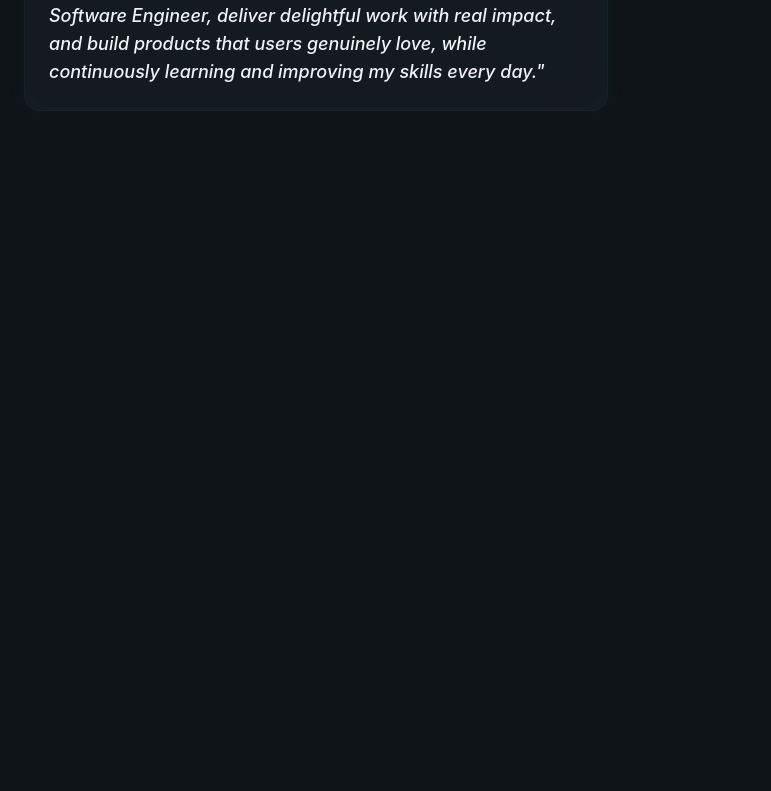
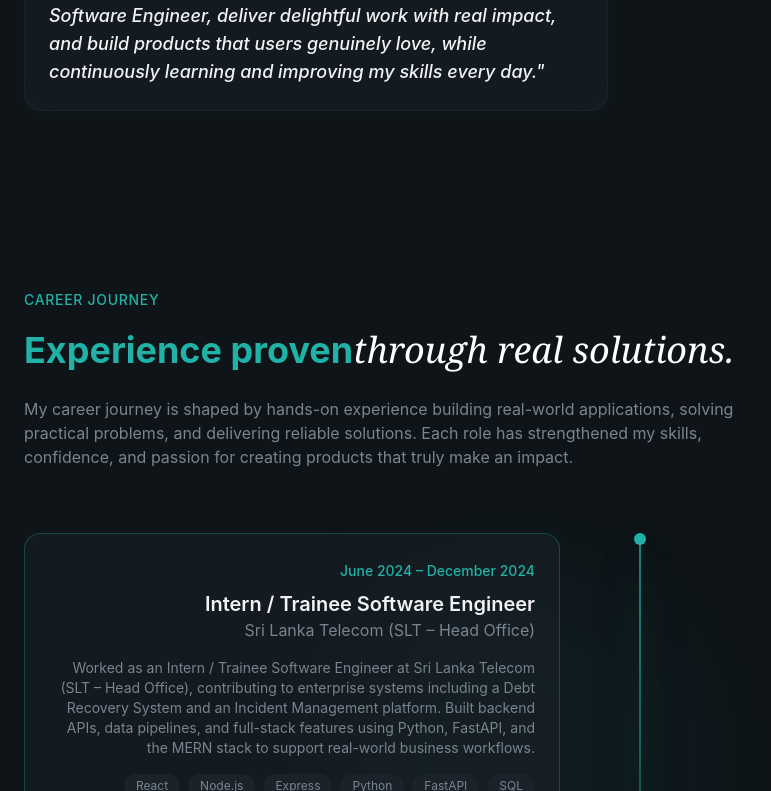
Before and after one commit to tharindutsb/Tharindu_Balasooriya_portfolio, a React (Vite) app: page / in a window 1280 px wide. Shown: the part 2009-2800 px from the top of the page, without its empty margins (0-771 px from the left). Before the commit the page ends 2208 px from the top, so only its background shows below. Built offline with nearby package versions, Linux system fonts and the light colour scheme.

Commit message:
career time line created

```diff
--- a/src/components/AnimatedBorderButton.jsx
+++ b/src/components/AnimatedBorderButton.jsx
@@ -1,6 +1,6 @@
 import { Download } from "lucide-react";
 
-export const AnimatedBorderButton = () => {
+export const AnimatedBorderButton = ({children}) => {
   return (
     <button
       // href={href}
@@ -36,9 +36,9 @@ export const AnimatedBorderButton = () => {
         />
       </svg>
 
-      <span className="relative flex items-center gap-2">
-        <Download />
-        Download CV
+      <span className="relative flex items-center gap-2 justify-center">
+        {children}
+
       </span>
     </button>
   );
--- a/src/index.css
+++ b/src/index.css
@@ -162,6 +162,13 @@
     box-shadow: 0 0 20px color-mix(in srgb, #26c4b8 20%, transparent);
   }
 
+  .timeline-glow{
+    box-shadow: 0 0 40px
+      color-mix(in srgb,var(--color-primary)35%,transparent),
+    0 0 80px color-mix(in srgb,var(--color-primary)25%,transparent);
+
+  }
+
 
 
 
--- a/src/sections/Experience.jsx
+++ b/src/sections/Experience.jsx
@@ -1,6 +1,81 @@
+
+const experiences = [
+  {
+    period: "June 2024 – December 2024",
+    role: "Intern / Trainee Software Engineer",
+    company: "Sri Lanka Telecom (SLT – Head Office)",
+    description: "Worked as an Intern / Trainee Software Engineer at Sri Lanka Telecom (SLT – Head Office), contributing to enterprise systems including a Debt Recovery System and an Incident Management platform. Built backend APIs, data pipelines, and full-stack features using Python, FastAPI, and the MERN stack to support real-world business workflows.",
+    technologies: ["React", "Node.js", "Express", "Python", "FastAPI", "SQL", "MongoDB", "REST APIs", "Swagger", "Postman", "Git"],
+    current: false,
+  },
+    {
+    period: "June 2021 – December 2025",
+    role: "Undergraduate Software Engineer",
+    company: "Sri Lanka Technological Campus",
+    description: "Worked as an Intern / Trainee Software Engineer at Sri Lanka Telecom (SLT – Head Office), contributing to enterprise systems including a Debt Recovery System and an Incident Management platform. Built backend APIs, data pipelines, and full-stack features using Python, FastAPI, and the MERN stack to support real-world business workflows.",
+    technologies: ["React", "Node.js", "Express", "Python", "FastAPI", "SQL", "MongoDB", "REST APIs", "Swagger", "Postman", "Git"],
+    current: false,
+  },
+]
 export const Experience = () => {
+
   return (
-    <section>
+    <section id="experience" className="py-22 relative overflow-hidden">
+      <div className="absolute top-1/2 left-1/4 w-96 h-96 bg-primary/5 rounded-full blur-3xl -translate-y-1/2 "/>
+
+      <div className="container mx-auto px-6 relative z-10  ">
+        {/* Section Header */}
+        <div className="max-w-3xl mb-16 ">
+          <span className="text-secondary-foreground text-sm font-medium tracking-wider uppercase animate-fade-in">Career Journey</span>
+          <h2 className="text-3xl md:text-4xl font-bold leading-tight animate-fade-in delay-100 text-secondary-foreground mt-4 mb-6">Experience proven
+
+            <span className="font-serif italic font-normal text-white">through real solutions.</span></h2>
+
+          <p className="text-muted-foreground animate-fade-in animation-delay-200">
+              My career journey is shaped by hands-on experience building real-world applications, solving practical problems, and delivering reliable solutions. Each role has strengthened my skills, confidence, and passion for creating products that truly make an impact.
+          </p>
+
+        </div>
+      </div>
+      {/* Timeline */}
+      <div className="relative container mx-auto px-6">
+        <div className="timeline-glow absolute left-6 md:left-1/2 top-0 bottom-0 w-[2px] bg-gradient-to-b from-primary/70 via-primary/30 to-transparent md:-translate-x-1/2 shadow-[0_0_25px_rgba(32,178,166,0.8)]"/>
+
+          {/* Experience Items */}
+          <div className="space-y-12">
+          {experiences.map((exp, idx) => (
+            <div key={idx}className="relative grid md:grid-cols-2 gap-8 animate-fade-in animation-delay-300"
+            style={{
+              animationDelay:`${(idx + 1)*150 }ms`
+            }}>
+              {/* timeline dot */}
+              <div className="absolute left-0 md:left-1/2 top-0 w-3 h-3 bg-primary rounded-full -translate-x-1/2 ring-background z-10 flex items-center justify-center">
+              {exp.current && <span className="absolute inset-0 bg-primary rounded-full bg-primary animate-ping opacity-75 "/>}
+              </div>
+              {/* content */}
+              <div className={`pl-8 md:pl-0 ${
+                idx % 2 === 0
+                ? "md:pr-16 md:text-right md:col-start-1 md:col-end-2"
+                : "md:col-start-2 md:pl-16"
+                }`}>
+                <div className={`glass p-6 rounded-2xl border border-primary/30 hover:border-primary/50 transition-all duration-500`}>
+                  <span className="text-sm text-primary font-medium">{exp.period}</span>
+                  <h3 className=" text-xl font-semibold mt-2" >{exp.role}</h3>
+                  <p className="text-muted-foreground">{exp.company}</p>
+                  <p className="text-sm text-muted-foreground mt-4">{exp.description}</p>
+                  <div className={`flex flex-wrap gap-2 mt-4 ${idx % 2 === 0 ? "md:justify-end" : ""}`}>
+                    {exp.technologies.map((tech, techIdx)=>(
+                      <span key={techIdx}
+                      className="px-3 py-1 bg-surface text-xs rounded-full text-muted-foreground">{tech}</span>
+                    ))}
+                  </div>
+                </div>
+              </div>
+            </div>
+          ))}
+
+        </div>
+      </div>
 
     </section>
   )
--- a/src/sections/Projects.jsx
+++ b/src/sections/Projects.jsx
@@ -1,43 +1,105 @@
-import { Description } from "@radix-ui/react-toast"
-
-const projects =[
+import { ArrowUpRight, Github } from "lucide-react"
+import {AnimatedBorderButton} from "@/components/AnimatedBorderButton"
+const projects = [
   {
     title: "Ceylon Trails",
-    Description: "Ceylon Trails is an AI-powered travel assistant that creates personalized, time-optimized itineraries for exploring Sri Lanka comfortably and efficiently.",
-    Image: "/projects/ceylon_trails.jpg",
-    tag:["Flutter,Python","FastApi","Machine Learning:Pandas,NumPy"],
-    link:"#",
-    github:"#",
+    description: "Ceylon Trails is an AI-powered travel assistant that creates personalized, time-optimized itineraries for exploring Sri Lanka comfortably and efficiently.",
+    image: "/projects/ceylon_trails.png",
+    tag: ["Flutter","Python","FastAPI","Machine Learning","Pandas","NumPy"],
+    link: "#",
+    github: "#",
   },
-    {
-    title: "Ceylon Trails",
-    Description: "Ceylon Trails is an AI-powered travel assistant that creates personalized, time-optimized itineraries for exploring Sri Lanka comfortably and efficiently.",
-    Image: "/projects/ceylon_trails.jpg",
-    tag:["Flutter,Python","FastApi","Machine Learning:Pandas,NumPy"],
-    link:"#",
-    github:"#",
+  {
+    title: "Project 2",
+    description: "A sample project demonstrating interactive UI and responsive design.",
+    image: "/projects/project2.png",
+    tag: ["React","Tailwind","Vite"],
+    link: "#",
+    github: "#",
   },
-    {
-    title: "Ceylon Trails",
-    Description: "Ceylon Trails is an AI-powered travel assistant that creates personalized, time-optimized itineraries for exploring Sri Lanka comfortably and efficiently.",
-    Image: "/projects/ceylon_trails.jpg",
-    tag:["Flutter,Python","FastApi","Machine Learning:Pandas,NumPy"],
-    link:"#",
-    github:"#",
+  {
+    title: "Project 3",
+    description: "Server-side project with REST APIs and authentication.",
+    image: "/projects/project3.png",
+    tag: ["Node","Express","MongoDB"],
+    link: "#",
+    github: "#",
   },
-    {
-    title: "Ceylon Trails",
-    Description: "Ceylon Trails is an AI-powered travel assistant that creates personalized, time-optimized itineraries for exploring Sri Lanka comfortably and efficiently.",
-    Image: "/projects/ceylon_trails.jpg",
-    tag:["Flutter,Python","FastApi","Machine Learning:Pandas,NumPy"],
-    link:"#",
-    github:"#",
+  {
+    title: "Project 4",
+    description: "Mobile-first application with offline support.",
+    image: "/projects/project4.png",
+    tag: ["Flutter","Python","FastAPI"],
+    link: "#",
+    github: "#",
   },
 ]
 
 export const Projects = () => {
   return (
-    <section>
+    <section id="projects" className="py-22 relative overflow-hidden">
+          {/* bg glows */}
+          <div className="absolute top-1/4 right-0 w-96 h-96 bg-primary/5 rounded-full blur-3xl"/>
+          <div className="absolute top-1/4 left-0 w-64 h-64 bg-highlight/5 rounded-full blur-3xl"/>
+
+         <div className="container mx-auto px-6 relative z-10">
+            {/* section header */}
+            <div className="text-center mx-auto max-w-3xl mb-16">
+              <span className="text-secondary-foreground text-sm font-bold tracking-wider uppercase animate-fade-in ">Featured Work</span>
+              <h2 className="text-4xl md:text-5xl font-bold mt-4 mb-6 animate-fade-in animation-delay-100 text-secondary-foreground">Projects that
+                <span className="font-serif italic font-normal text-white"> make an impact.</span>
+                </h2>
+                <p className="text-muted-foreground animate-fade-in animation-delay-200"> A collection of web and mobile applications I’ve built to solve real-world problems through thoughtful design and solid engineering. </p>
+            </div>
+            {/* Projects Grid */}
+            <div className="grid md:grid-cols-2 gap-8 animate-fade-in animation-delay-30">
+              {projects.map((project,idx)=>(
+                  <div key={idx} className="group glass rounded-2xl overflow-hidden animate-fade-in md:row-span-1"
+                  style={{
+                    animationDelay:`${(idx + 1)*100 }ms`
+                  }}
+                  >
+                    {/* image */}
+                    <div className="relative overflow-hidden aspect-video">
+                      <img src={project.image} alt={project.title} className="w-full h-full object-cover transition-transform duration-700 group-hover:scale-110"/>
+                      <div className="absolute inset-0 bg-gradient-to-t from-card via-card/50 to-transport opacity-60"/>
+                      {/* overlay link */}
+                      <div className="absolute inset-0 flex items-center justify-center gap-4 opacity-0 group-hover:opacity-100 transition-opacity duration-300">
+                        <a href={project.link} className="p-3 rounded-full glass hover:bg-primary hover:text-primary-foreground transition-all">
+                          <ArrowUpRight className="w-5 h-5 "/>
+                        </a>
+                        <a href={project.github} className="p-3 rounded-full glass hover:bg-primary hover:text-primary-foreground transition-all">
+                          <Github className="w-5 h-5 "/>
+                        </a>
+                      </div>
+                    </div>
+                    {/* content */}
+                    <div className="p-6 space-y-4">
+                        <div className="flex items-start justify-between">
+                          <h3 className="text-xl font-semibold group-hover:text-primary transition-colors">{project.title}</h3>
+                          <ArrowUpRight className="w-5 h-5
+                          group-hover:text-primary group-hover:translate-x-1 group-hover:-translate-y-1 transition-all"/>
+                        </div>
+                        <p className="text-muted-foreground text-sm">{project.description}</p>
+                        <div className="flex flex-wrap gap-2">
+                          {(project.tag || []).map((tag, tagIdx) => (
+                           <span key={tagIdx} className="px-4 py-1.5 rounded-full bg-surface text-xs font-medium border-border/50 text-muted-foreground hover:border-primary/50">{tag}</span>
+                          ))}
+                        </div>
+                        </div>
+                      </div>
+
+              ))}
+            </div>
+              {/* view all CTA */}
+              <div className="text-center mt-12 animate-fade-in animation-delay-500 ">
+                <AnimatedBorderButton>
+                View All Projects
+                <ArrowUpRight className="w-5 h-5"/>
+              </AnimatedBorderButton>
+              </div>
+
+         </div>
 
     </section>
   )
```
Also changed, not shown: src/sections/Hero.jsx (+5 -2 lines).
